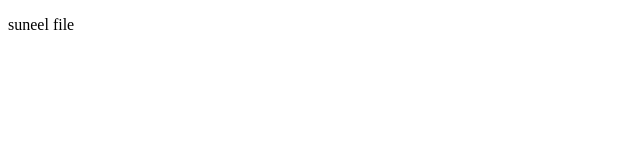
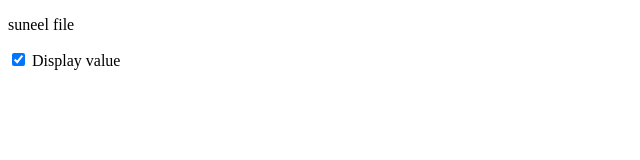
Before and after one commit to suneelkumar25/login_form, a plain HTML site: page index.html in a window 1280 px wide. Shown: the whole page, without its empty margins (0-640 px from the left). Drawn offline with Linux system fonts and the light colour scheme.

Commit message:
add a new div with form

```diff
--- a/index.html
+++ b/index.html
@@ -7,5 +7,13 @@
 </head>
 <body>
     <p>suneel file</p>
+    <div class="container">
+        <div.<div class="form-check">
+          <label class="form-check-label">
+            <input type="checkbox" class="form-check-input" name="" id="" value="checkedValue" checked>
+            Display value
+          </label>
+        </div>
+    </div>
 </body>
 </html>
```
